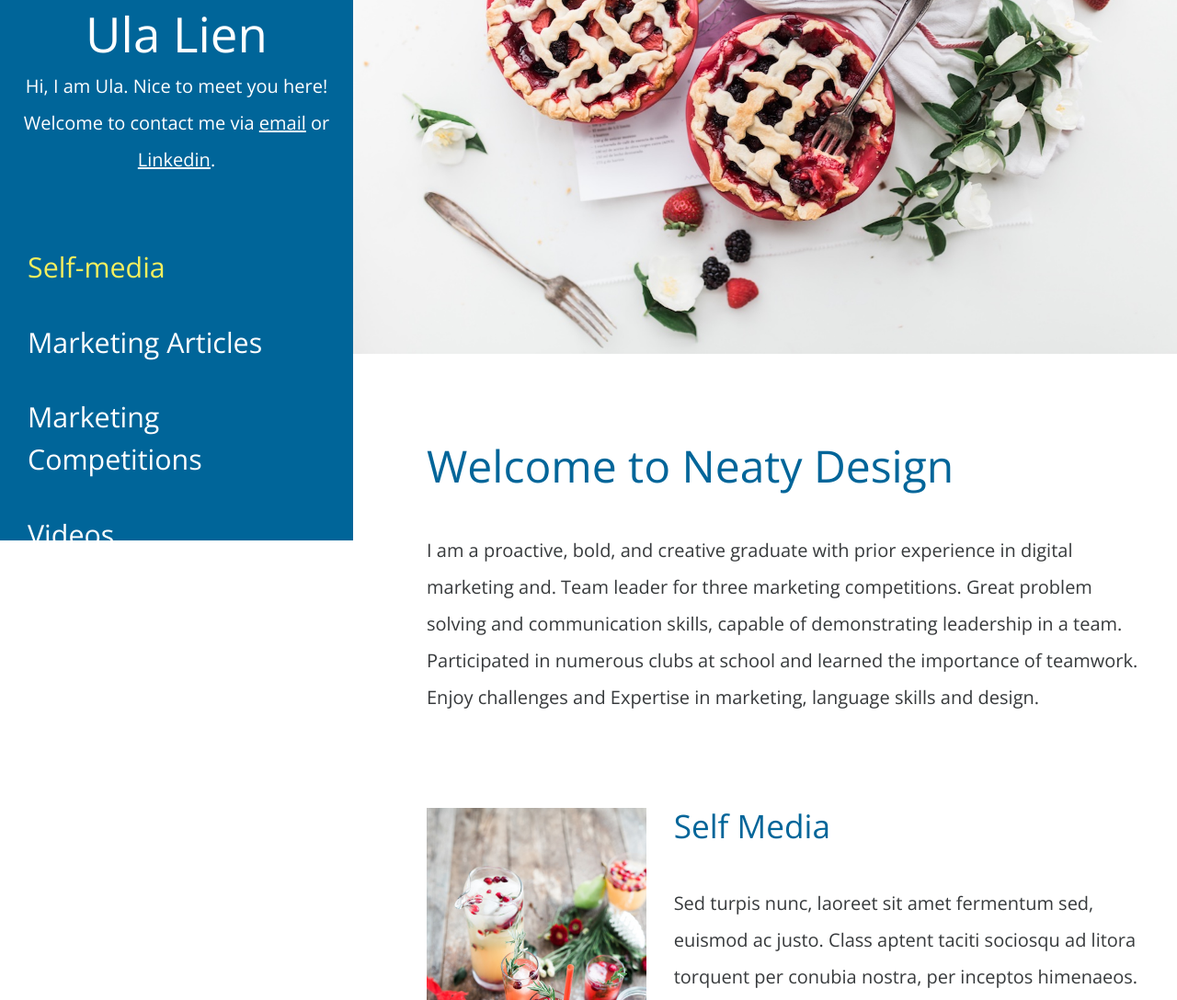
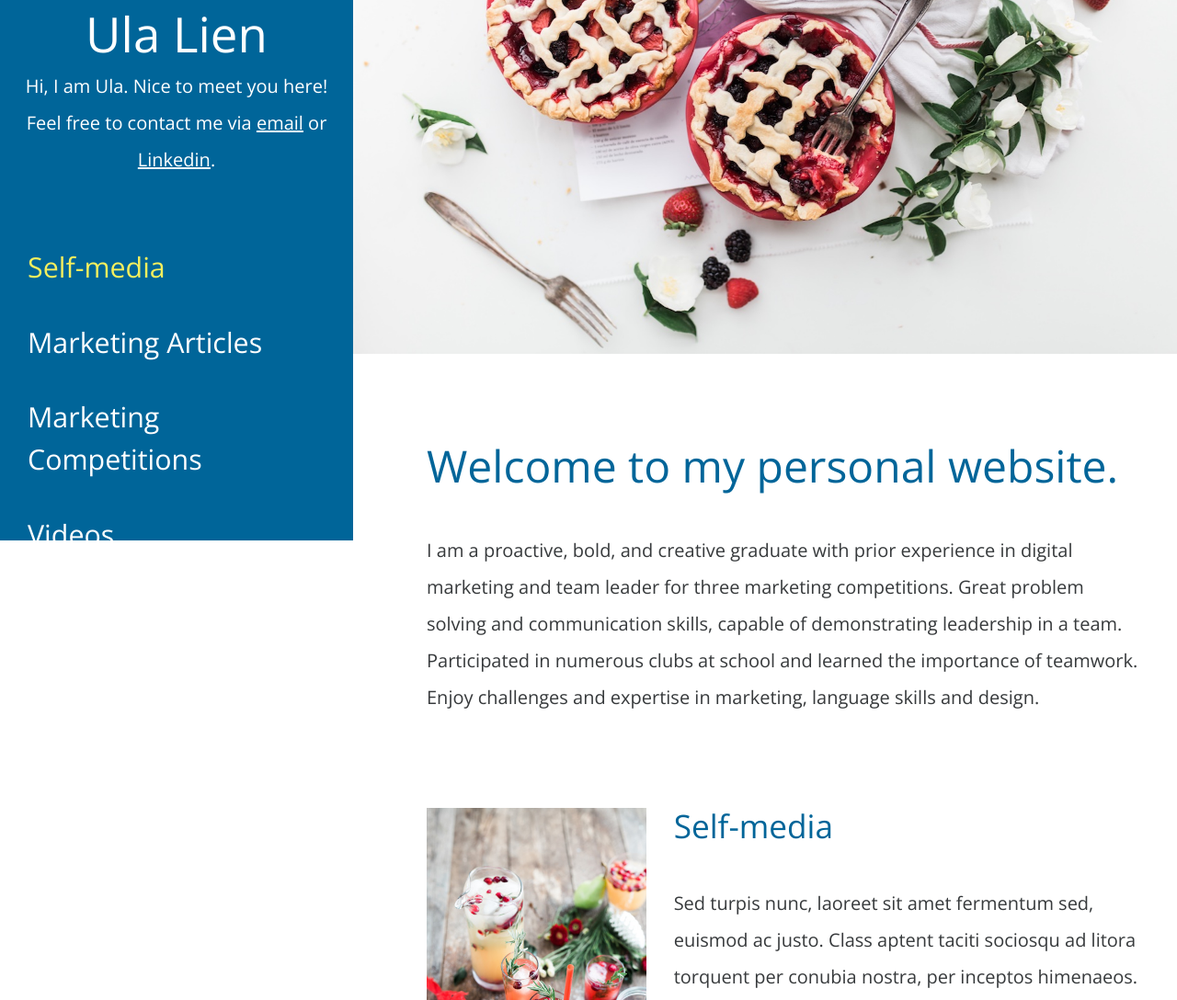
Before and after one commit to ulalien/ulalien.github.io, a plain HTML site: page index.html in a window 1280 px wide. Shown: the part 212-1300 px from the top of the page at 92% size. Drawn offline with nearby package versions, Linux system fonts and the light colour scheme; a script that the page names is missing.

Commit message:
0213 1049 fix

```diff
--- a/index.html
+++ b/index.html
@@ -35,7 +35,7 @@ http://www.templatemo.com/tm-501-neaty
                             <h1 class="tm-site-name">Ula Lien</h1>
 
                             <p>
-                                Hi, I am Ula. Nice to meet you here! <br> Welcome to contact me via <a href="mailto: ulahi88@gmail.com" target="_blank" style="text-decoration: underline;">email</a> or <a href="https://www.linkedin.com/in/hui-yu-lien-b47aba225/" target="_blank" style="text-decoration: underline;">Linkedin</a>.
+                                Hi, I am Ula. Nice to meet you here! <br> Feel free to contact me via <a href="mailto: ulahi88@gmail.com" target="_blank" style="text-decoration: underline;">email</a> or <a href="https://www.linkedin.com/in/hui-yu-lien-b47aba225/" target="_blank" style="text-decoration: underline;">Linkedin</a>.
                             </p>
 
 
@@ -59,7 +59,7 @@ http://www.templatemo.com/tm-501-neaty
                                     <a href="#Videos" class="tm-nav-item-link"> Videos</a>
                                 </li>
                                 <li class="tm-nav-item">
-                                    <a href="#ExtracurricularActivities" class="tm-nav-item-link">Extra Extracurricular Activities</a>
+                                    <a href="#ExtracurricularActivities" class="tm-nav-item-link">Extracurricular Activities</a>
                                 </li>
                             </ul>
                         </nav>
@@ -75,16 +75,16 @@ http://www.templatemo.com/tm-501-neaty
                             <!-- Welcome section -->
                             <section id="welcome" class="tm-section">
                                 <header>
-                                    <h2 class="tm-blue-text tm-welcome-title tm-margin-b-45">Welcome to Neaty Design</h2>
+                                    <h2 class="tm-blue-text tm-welcome-title tm-margin-b-45">Welcome to my personal website.</h2>
                                 </header>
-                                <p>I am a proactive, bold, and creative graduate with prior experience in digital marketing and. Team leader for three marketing competitions. Great problem solving and communication skills, capable of demonstrating leadership in a team. Participated in numerous clubs at school and learned the importance of teamwork. Enjoy challenges and Expertise in marketing, language skills and design.</p>
+                                <p>I am a proactive, bold, and creative graduate with prior experience in digital marketing and team leader for three marketing competitions. Great problem solving and communication skills, capable of demonstrating leadership in a team. Participated in numerous clubs at school and learned the importance of teamwork. Enjoy challenges and expertise in marketing, language skills and design.</p>
                             </section>
                             <!-- self media section -->
                             <section id="selfmedia" class="tm-section">
                                 <div class="row">
                                     <div class="col-lg-8 col-md-7 col-sm-12 col-xs-12 push-lg-4 push-md-5">
                                         <header>
-                                            <h2 class="tm-blue-text tm-section-title tm-margin-b-45">Self Media</h2>
+                                            <h2 class="tm-blue-text tm-section-title tm-margin-b-45">Self-media</h2>
                                         </header>
                                         <p>Sed turpis nunc, laoreet sit amet fermentum sed, euismod ac justo. Class aptent taciti sociosqu ad litora torquent per conubia nostra, per inceptos himenaeos.</p>
                                         <a href="https://www.instagram.com/dodo_beautifulworld/"  target="_blank" style="text-decoration: underline;">Instagram</a>
@@ -184,7 +184,7 @@ http://www.templatemo.com/tm-501-neaty
 
 
                             <section id="ExtracurricularActivities" class="tm-section">
-                                <header><h2 class="tm-blue-text tm-section-title tm-margin-b-30">Extra Extracurricular Activities</h2></header>
+                                <header><h2 class="tm-blue-text tm-section-title tm-margin-b-30">Extracurricular Activities</h2></header>
                                 <div class="tm-gallery-container tm-gallery-1">
                                     <div class="tm-img-container tm-img-container-1">
                                         <p style="font-size:16px;"> TedxNTUST • 活動組x年會主持人 </p>
```
